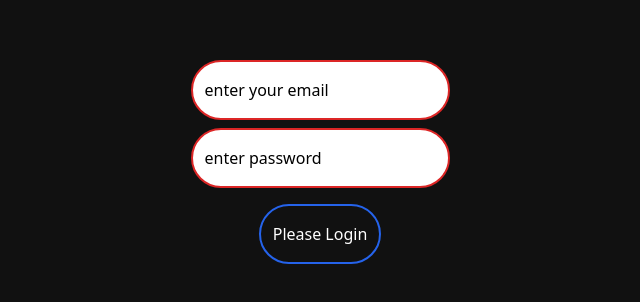
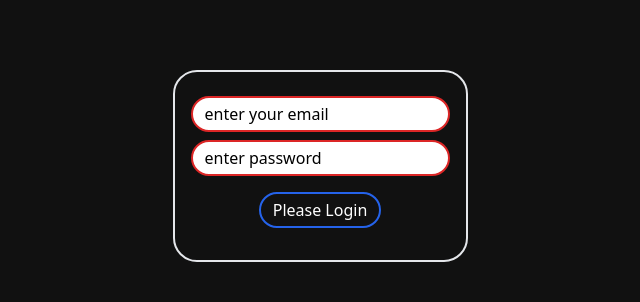
Before and after one commit to abhinav0023/EMS, a React (Vite) app in the folder ems/: page / in a window 1280 px wide. Shown: the part 234-536 px from the top of the page, without its empty margins (320-960 px from the left). Built offline with nearby package versions, Linux system fonts and the light colour scheme.

Commit message:
form layout

```diff
--- a/ems/src/components/Auth/Login.jsx
+++ b/ems/src/components/Auth/Login.jsx
@@ -4,11 +4,11 @@ function Login() {
   return (
     <>
       <div className="h-screen w-screen flex items-center justify-center">
-        <div className="border-3 border-yellow-600">
-          <form className="flex flex-col items-center justify-center">
-            <input className="text-black border-2 border-red-600 py-4 px-3 my-2 rounded-full outline-none placeholder:text-black" type="email" placeholder="enter your email" />
-            <input className="text-black border-2 border-red-600 py-4 px-3 rounded-full outline-none placeholder:text-black " type="password" placeholder="enter password" />
-            <button className="text-white my-4 border-2 border-blue-600 py-4 px-3 rounded-full outline-none placeholder:text-black "> Please Login</button>
+        <div className="border-3 border-yellow-600 ">
+          <form className="border-2 p-4 flex flex-col rounded-3xl items-center justify-center">
+            <input className="text-white border-2 h-2 bg-grey-600 border-red-600 py-4 px-3 my-2 rounded-full outline-none placeholder:text-black" type="email" placeholder="enter your email" />
+            <input className="text-black border-2 h-2 border-red-600 py-4 px-3 rounded-full outline-none placeholder:text-black " type="password" placeholder="enter password" />
+            <button className="text-white my-4 border-2 h-9 border-blue-600 px-3 rounded-full outline-none placeholder:text-black "> Please Login</button>
           </form>
         </div>
       </div>
```
